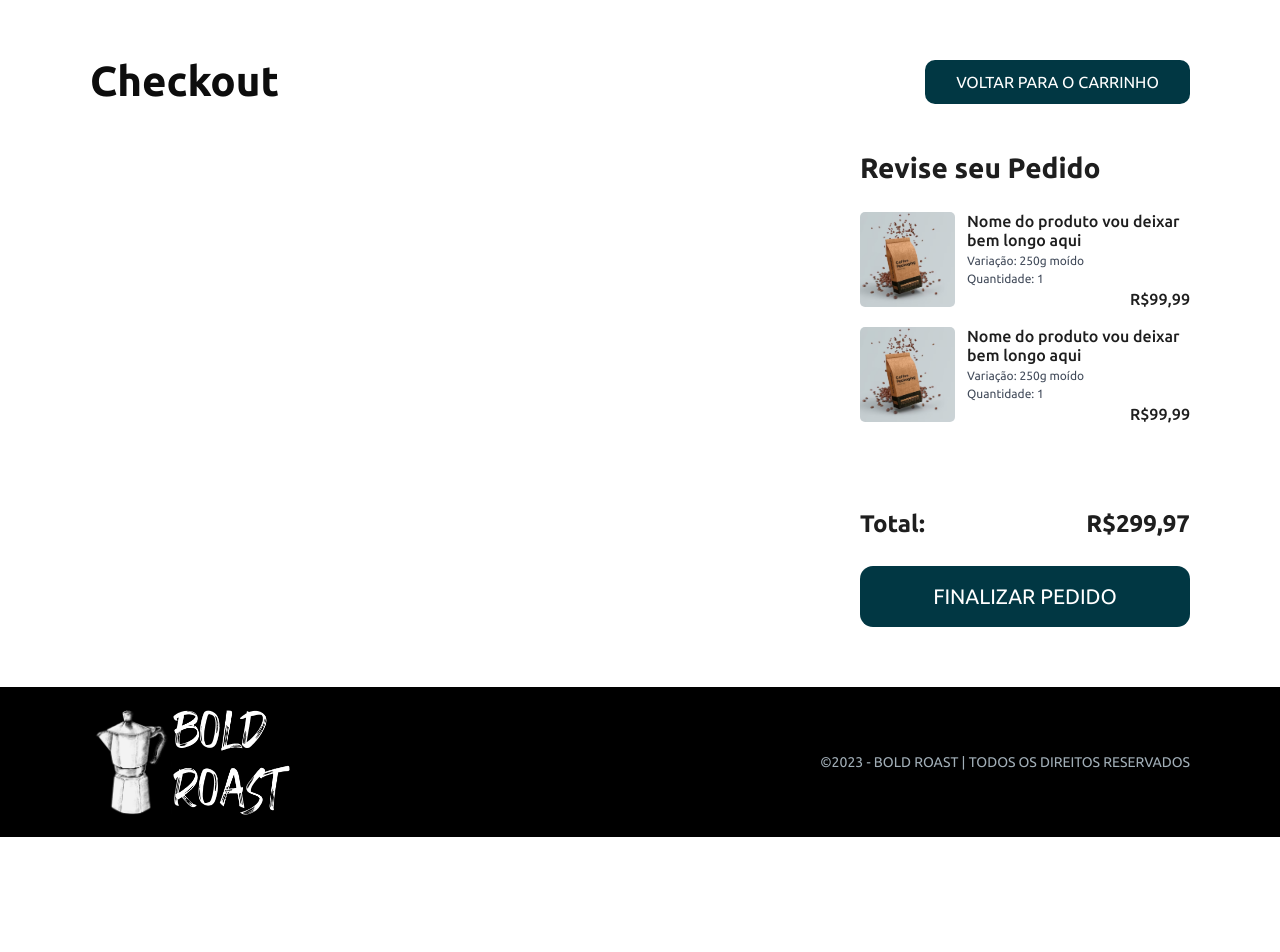
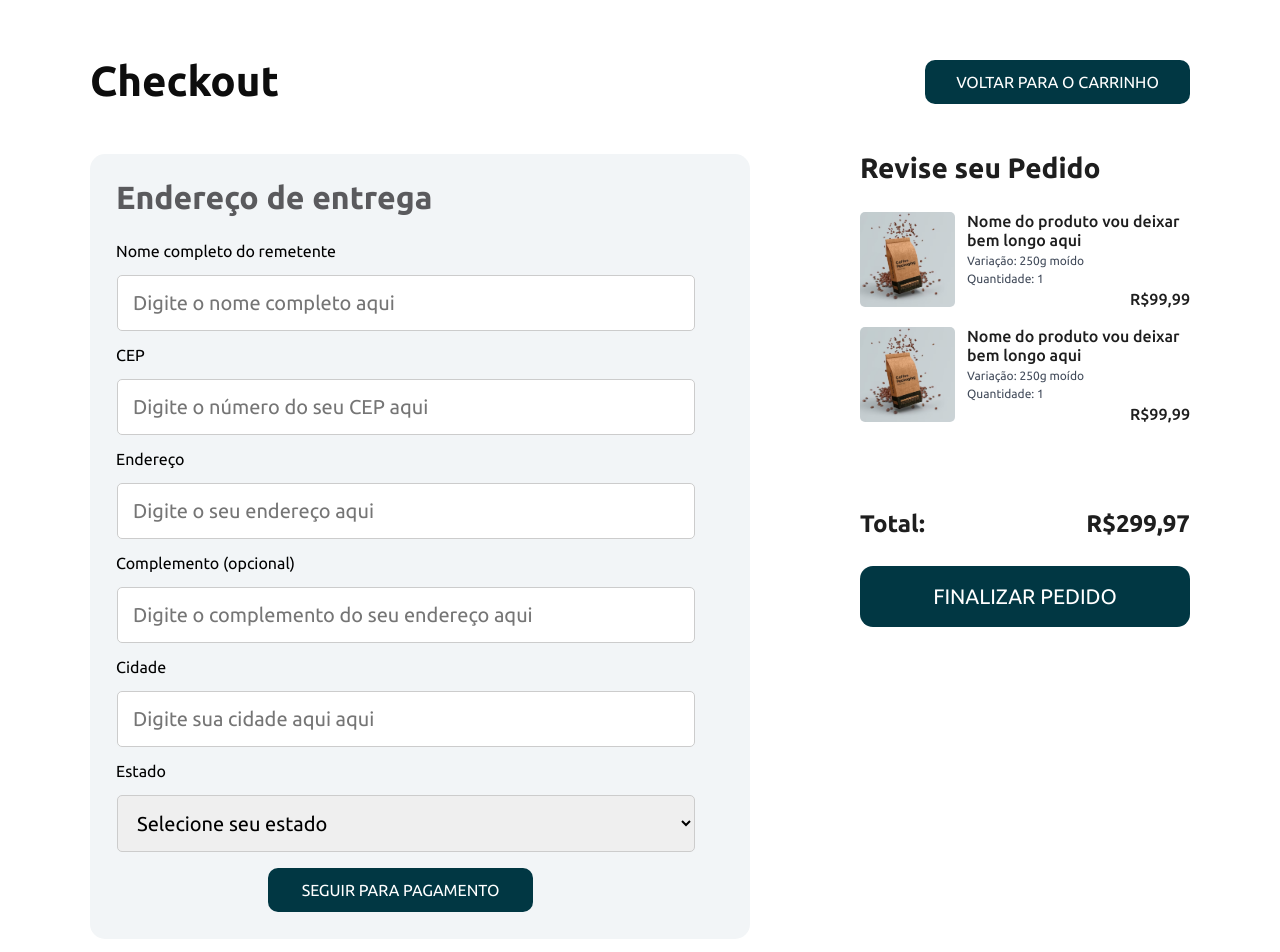
Before and after one commit to PPAKruNN/BoldRoast, a React (Vite) app: page /checkout in a window 1280 px wide. Shown: the top 952 px of the page. Before the commit the page ends 837 px from the top, so only its background shows below. Built offline with nearby package versions, Linux system fonts and the light colour scheme.

Commit message:
:sparkles: Feat: adress inputs in checkout

```diff
--- a/src/pages/CheckoutPage.jsx
+++ b/src/pages/CheckoutPage.jsx
@@ -1,8 +1,26 @@
 import { styled } from "styled-components"
 import CoffeMock from "../images/CoffeMock.png"
+import { useState } from "react"
 
 
 export default function CheckoutPage(){
+    const [exibirEndereco, setExibirEndereco] = useState(true);
+    const [exibirPagamento, setExibirPagamento] = useState (false);
+
+    function formatarCEP(event) {
+        const input = event.target;
+        let value = input.value.replace(/\D/g, ''); // Remove caracteres não numéricos
+
+        if (value.length > 8) {
+          value = value.slice(0, 8); // Limita o CEP a 8 dígitos
+        }
+
+        if (value.length > 5) {
+          value = `${value.slice(0, 5)}-${value.slice(5)}`; // Adiciona o hífen
+        }
+
+        input.value = value;
+    }
 
     return(
         <>
@@ -14,7 +32,87 @@ export default function CheckoutPage(){
 
                 <MainContent>
                     <CheckoutInputs>
+                        <InputsEndereco>
+                            <h2>Endereço de entrega</h2>
+                            <form>
+                                <label htmlFor="remetente">Nome completo do remetente</label>
+                                <input
+                                    name="remetente"
+                                    placeholder="Digite o nome completo aqui"
+                                    type="text"
+                                    required
+                                />
 
+                                <label htmlFor="cep">CEP</label>
+                                <input
+                                    name="cep"
+                                    placeholder="Digite o número do seu CEP aqui"
+                                    type="text"
+                                    inputmode="numeric"
+                                    maxlength="8"
+                                    oninput="formatarCEP(event)"
+                                />
+
+                                <label htmlFor="endereco">Endereço</label>
+                                <input
+                                    name="endereco"
+                                    placeholder="Digite o seu endereço aqui"
+                                    type="text"
+                                    required
+                                />
+
+                                <label htmlFor="complemento">Complemento (opcional)</label>
+                                <input
+                                    name="complemento"
+                                    placeholder="Digite o complemento do seu endereço aqui"
+                                    type="text"
+                                />
+
+                                <label htmlFor="cidade">Cidade</label>
+                                <input
+                                    name="cidade"
+                                    placeholder="Digite sua cidade aqui aqui"
+                                    type="text"
+                                    required
+                                />
+
+                                <label>Estado</label>
+                                <select name="estado">
+                                    <option value="">Selecione seu estado</option>
+                                    <option value="AC">Acre</option>
+                                    <option value="AL">Alagoas</option>
+                                    <option value="AP">Amapá</option>
+                                    <option value="AM">Amazonas</option>
+                                    <option value="BA">Bahia</option>
+                                    <option value="CE">Ceará</option>
+                                    <option value="DF">Distrito Federal</option>
+                                    <option value="ES">Espírito Santo</option>
+                                    <option value="GO">Goiás</option>
+                                    <option value="MA">Maranhão</option>
+                                    <option value="MT">Mato Grosso</option>
+                                    <option value="MS">Mato Grosso do Sul</option>
+                                    <option value="MG">Minas Gerais</option>
+                                    <option value="PA">Pará</option>
+                                    <option value="PB">Paraíba</option>
+                                    <option value="PR">Paraná</option>
+                                    <option value="PE">Pernambuco</option>
+                                    <option value="PI">Piauí</option>
+                                    <option value="RJ">Rio de Janeiro</option>
+                                    <option value="RN">Rio Grande do Norte</option>
+                                    <option value="RS">Rio Grande do Sul</option>
+                                    <option value="RO">Rondônia</option>
+                                    <option value="RR">Roraima</option>
+                                    <option value="SC">Santa Catarina</option>
+                                    <option value="SP">São Paulo</option>
+                                    <option value="SE">Sergipe</option>
+                                    <option value="TO">Tocantins</option>
+                                </select>
+                            </form>
+                            <button>SEGUIR PARA PAGAMENTO</button>
+                        </InputsEndereco>
+                        <InputsPagamento>
+
+                        </InputsPagamento>
                     </CheckoutInputs>
 
                     <ReviewOrder>
@@ -168,3 +266,58 @@ const TotalOrder = styled.div`
         text-transform: uppercase;
     }
 `
+const InputsEndereco = styled.div`
+    border-radius: 15px;
+    background: #F2F5F7;
+    padding: 27px 26px;
+
+    h2{
+        color: #5A5A5D;
+        font-size: 32px;
+        font-weight: 700;
+    }
+
+    form{
+        padding: 30px 0px 15px;
+        label{
+            align-self: flex-start;
+            text-align: left;
+        }
+        input{
+            align-self: flex-start;
+        }
+        select{
+            align-self: flex-start;
+            font-size: 20px;
+            width: calc(100% - 30px);
+            border-radius: 5px;
+            outline: none;
+            border: 1px solid #ccc;
+            padding: 15px;
+            margin: 1px;
+
+            :focus {
+                border: 2px solid #E0EFFE;
+                margin: 0px;
+            }
+        }
+    }
+
+    button{
+        margin: 0% 25%;
+        width: 265px;
+        padding: 13px 30px;
+        justify-content: center;
+        align-items: center;
+        border-radius: 10px;
+        background: #013743;
+
+        color: #FFF;
+        font-size: 16px;
+        font-weight: 400;
+        text-transform: uppercase;
+    }
+`
+const InputsPagamento = styled.div`
+
+`
```
